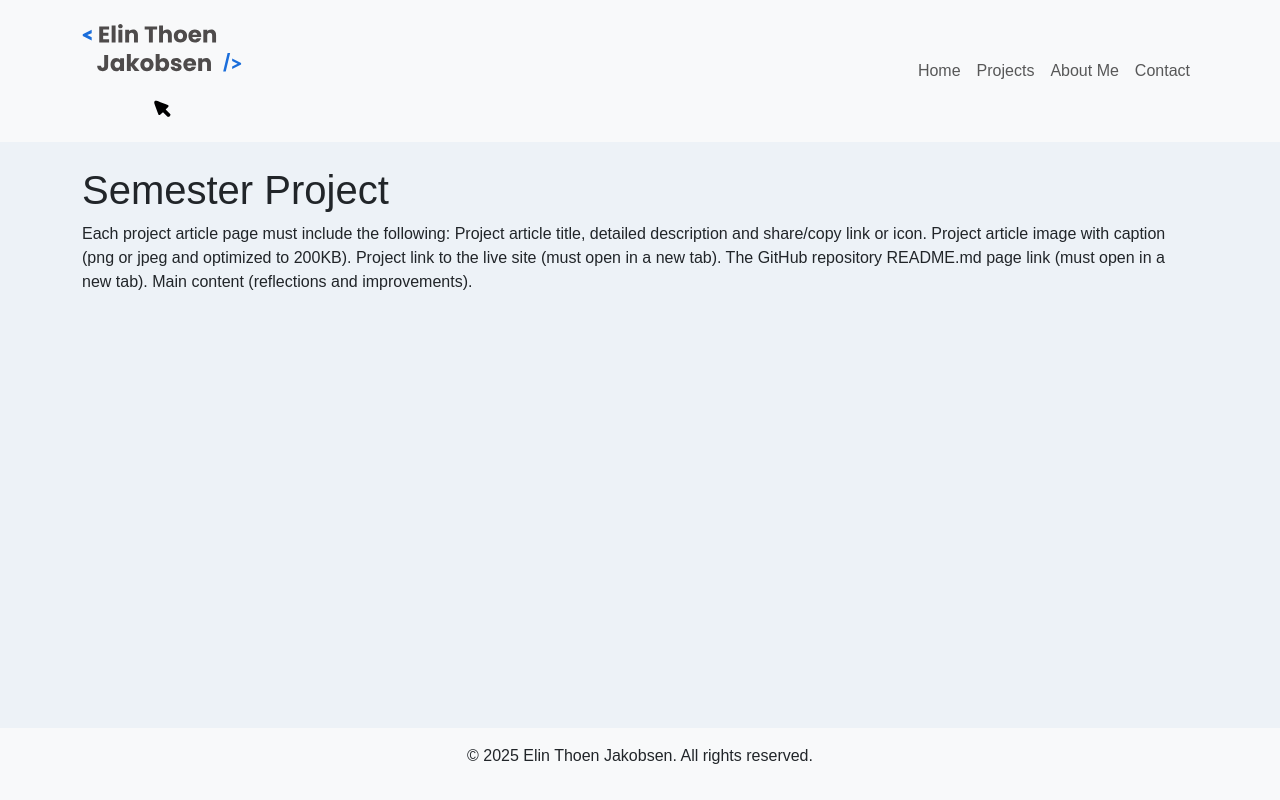
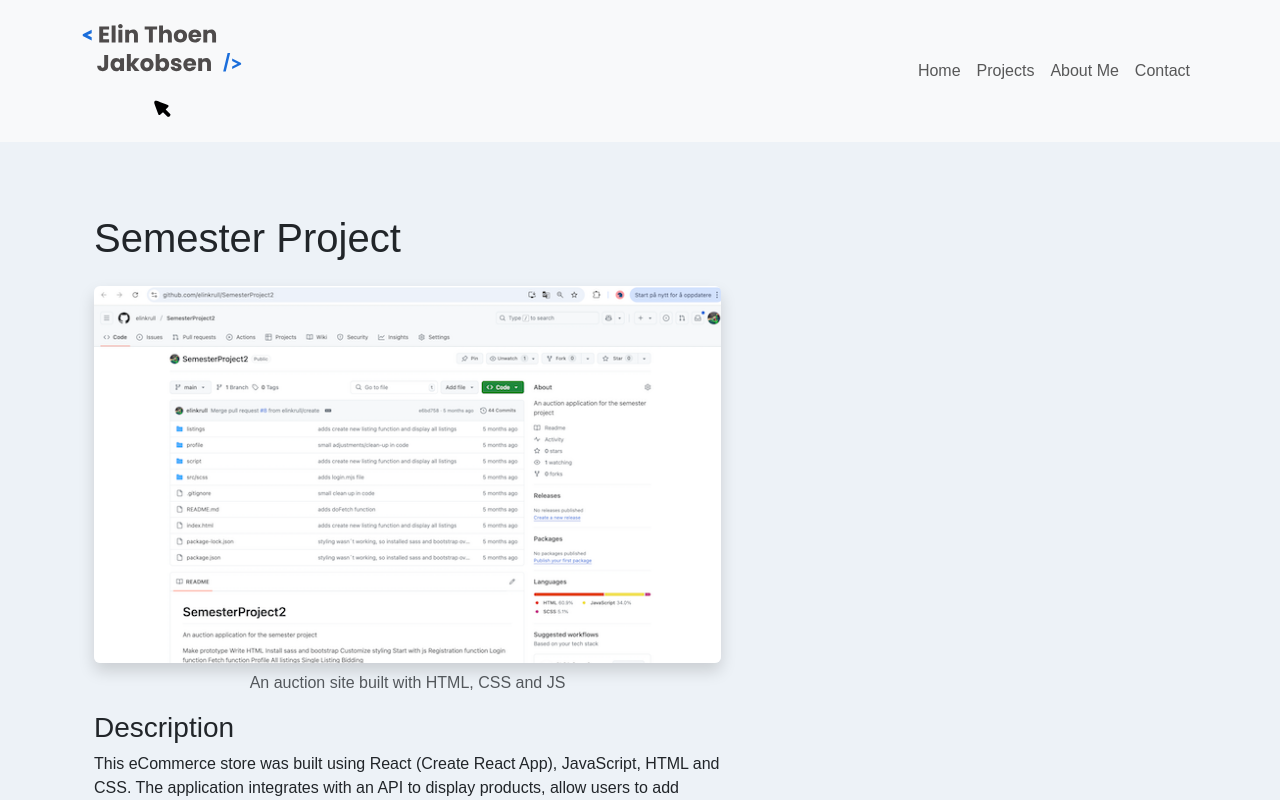
Before and after one commit to elinkrull/portofolio-2, a React (Vite) app: page /project-two in a window 1280 px wide. Shown: the top 800 px of the page. Built offline with nearby package versions, Linux system fonts and the light colour scheme.

Commit message:
Adds text and content to ProjectPageTwo

```diff
--- a/src/pages/ProjectPageTwo.jsx
+++ b/src/pages/ProjectPageTwo.jsx
@@ -1,17 +1,21 @@
 import Layout from "../components/Layout";
+import ProjectDetails from "../components/ProjectDetails";
 
 function ProjectTwo() {
   return (
     <Layout>
-      <h1>Semester Project</h1>
-      <p>
-        Each project article page must include the following: Project article
-        title, detailed description and share/copy link or icon. Project article
-        image with caption (png or jpeg and optimized to 200KB). Project link to
-        the live site (must open in a new tab). The GitHub repository README.md
-        page link (must open in a new tab). Main content (reflections and
-        improvements).
-      </p>
+      <ProjectDetails
+        title="Semester Project"
+        image="/printscreen2.png"
+        imageAlt="Semester Project"
+        imageCaption="An auction site built with HTML, CSS and JS"
+        description="This eCommerce store was built using React (Create React App), JavaScript, HTML and CSS. The application integrates with an API to display products, allow users to add products to the cart, and complete checkout functionality. The users can add items to be bid on and bid on items other users have put up for auction. When a new user joins the website, they are given 1000 credits to use on the site. They can get credits by selling items and use credit by buying items. Non-registered users can search through the listings, but only registered users can make bids on listings"
+        improvements
+        and
+        reflections=""
+        liveUrl="/"
+        githubUrl="https://github.com/elinkrull/SemesterProject2"
+      />
     </Layout>
   );
 }
```
